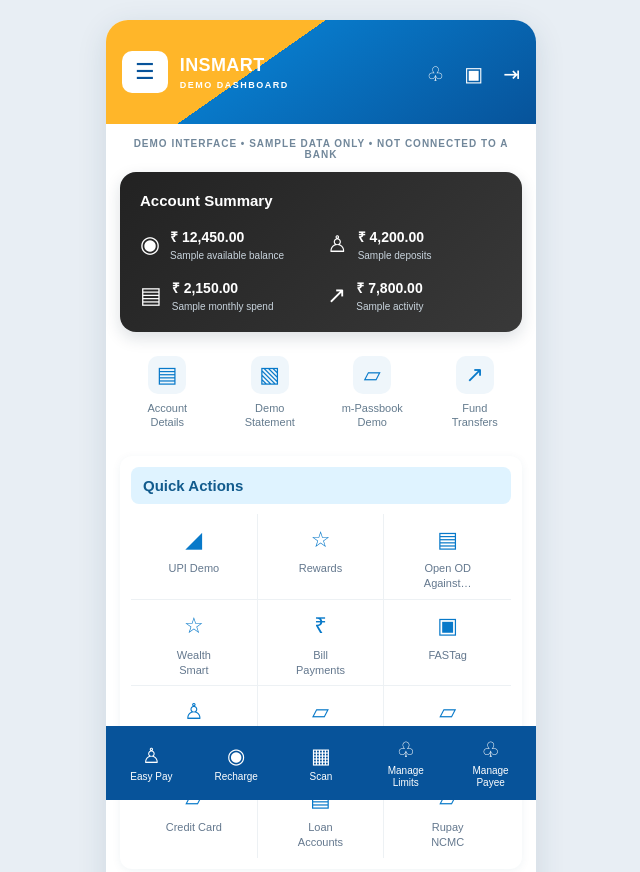
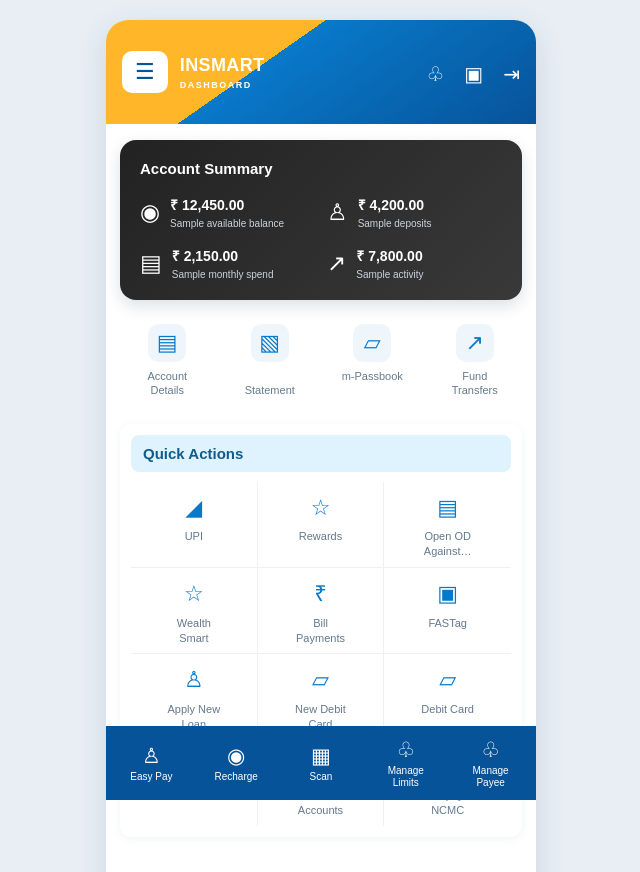
Before and after one commit to ankushaevdar11-coder/INSMART, a plain HTML site: page page3_demo_updated.html in a window 1280 px wide. Shown: the top 872 px of the page, without its empty margins (319-959 px from the left). Drawn offline with Linux system fonts and the light colour scheme.

Commit message:
Update page3_demo_updated.html

```diff
--- a/page3_demo_updated.html
+++ b/page3_demo_updated.html
@@ -3,7 +3,7 @@
 <head>
 <meta charset="UTF-8">
 <meta name="viewport" content="width=device-width, initial-scale=1">
-<title>INSMART — Demo Dashboard</title>
+<title>INSMART — DASHBOARD </title>
 <style>
 *{box-sizing:border-box}
 :root{--navy:#07539a;--blue:#0879c9;--gold:#ffb629;--pale:#dff3ff;--ink:#18364e}
@@ -13,7 +13,7 @@ body{margin:0;background:#e8eef4;font-family:Arial,sans-serif;color:var(--ink)}
 .menu{border:0;border-radius:10px;background:#fff;color:var(--navy);font-size:22px;padding:8px 13px}
 .brand{font-size:18px;font-weight:800;letter-spacing:.4px}.brand small{display:block;font-size:9px;letter-spacing:1.5px;margin-top:4px}
 .topicons{margin-left:auto;font-size:20px;white-space:nowrap}
-.demo{margin:0 0 12px;text-align:center;font-size:10px;letter-spacing:1px;color:#71879a;font-weight:700}
+.{margin:0 0 12px;text-align:center;font-size:10px;letter-spacing:1px;color:#71879a;font-weight:700}
 .balance{border-radius:16px;padding:20px;color:#fff;background:linear-gradient(135deg,#222 0%,#393939 100%);box-shadow:0 6px 16px #172b3d25}
 .balance-head{font-size:15px;font-weight:700;margin-bottom:18px}
 .metrics{display:grid;grid-template-columns:1fr 1fr;gap:17px 12px}
@@ -37,10 +37,10 @@ body{margin:0;background:#e8eef4;font-family:Arial,sans-serif;color:var(--ink)}
 <main class="phone">
 <header class="top">
 <button class="menu" aria-label="Menu">☰</button>
-<div class="brand">INSMART<small>DEMO DASHBOARD</small></div>
+<div class="brand">INSMART<small>DASHBOARD</small></div>
 <div class="topicons" aria-hidden="true">♧　▣　⇥</div>
 </header>
-<p class="demo">DEMO INTERFACE • SAMPLE DATA ONLY • NOT CONNECTED TO A BANK</p>
+<p class=</p>
 <section class="balance">
 <div class="balance-head">Account Summary</div>
 <div class="metrics">
@@ -52,14 +52,14 @@ body{margin:0;background:#e8eef4;font-family:Arial,sans-serif;color:var(--ink)}
 </section>
 <section class="shortcuts">
 <a class="shortcut" href="#" onclick="return false"><span class="symbol">▤</span>Account<br>Details</a>
-<a class="shortcut" href="page4.html"><span class="symbol">▧</span>Demo<br>Statement</a>
-<a class="shortcut" href="#" onclick="return false"><span class="symbol">▱</span>m-Passbook<br>Demo</a>
+<a class="shortcut" href="page4.html"><span class="symbol">▧</span><br>Statement</a>
+<a class="shortcut" href="#" onclick="return false"><span class="symbol">▱</span>m-Passbook<br></a>
 <a class="shortcut" href="#" onclick="return false"><span class="symbol">↗</span>Fund<br>Transfers</a>
 </section>
 <section class="section">
 <h3>Quick Actions</h3>
 <div class="actions">
-<div class="action"><span class="symbol">◢</span>UPI Demo</div>
+<div class="action"><span class="symbol">◢</span>UPI</div>
 <div class="action"><span class="symbol">☆</span>Rewards</div>
 <div class="action"><span class="symbol">▤</span>Open OD<br>Against…</div>
 <div class="action"><span class="symbol">☆</span>Wealth<br>Smart</div>
```
